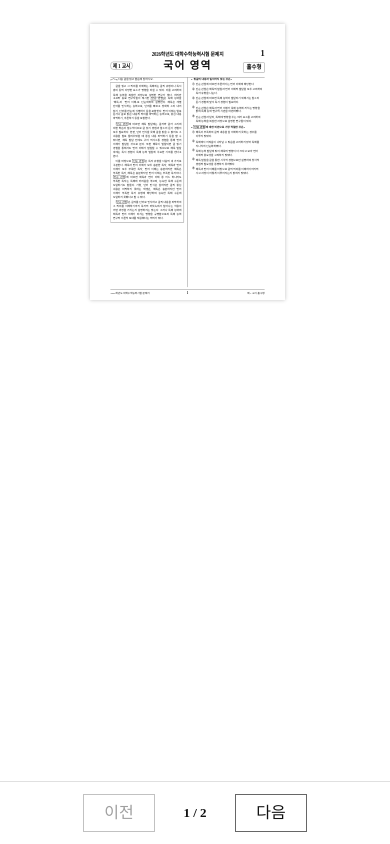
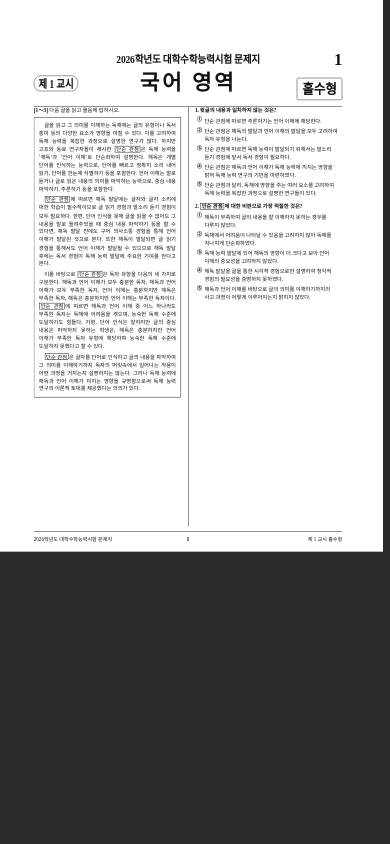
Before and after one commit to giyenim/gemini-test, a React (Vite) app in the folder exam-app/: page / in a window 390 px wide. Built offline with nearby package versions, Linux system fonts and the light colour scheme.

Commit message:
Polish exam viewer chrome and responsive sizing.
Shrink outer margins before scaling the sheet, darken the stage background, drop sheet shadow and page nav, and tighten first-page top padding.

Co-authored-by: Cursor <cursoragent@cursor.com>

```diff
--- a/exam-app/src/App.tsx
+++ b/exam-app/src/App.tsx
@@ -1,6 +1,6 @@
 import { useCallback, useEffect, useRef, useState } from 'react'
 import examData from './data/exam-sample.json'
-import { ExamSheet, getSheetPageCount } from './components/ExamSheet'
+import { ExamSheet } from './components/ExamSheet'
 import { OneByOne } from './components/OneByOne'
 import type { Answers, ChoiceIndex, ExamData, ViewMode } from './types/exam'
 
@@ -11,17 +11,23 @@ export const PAGE_W = 842
 export const PAGE_H = 1191
 
 /** 1 = 화면 가로 100%, 줄이려면 0.9 / 0.8 등으로 조절 (가운데 정렬) */
-const SHEET_ZOOM = 0.5
+const SHEET_ZOOM = 1
+
+/** 바깥 여백(스테이지 패딩) — 폭이 줄면 스케일보다 여백이 먼저 줄어듦 */
+const PAD_MAX = 24
+const PAD_MIN = 0
 
 export default function App() {
   const [viewMode] = useState<ViewMode>('sheet')
   const [answers, setAnswers] = useState<Answers>({})
   const [submitted] = useState(false)
   const [currentIndex, setCurrentIndex] = useState(0)
-  const [pageIndex, setPageIndex] = useState(0)
-  const [scale, setScale] = useState(1)
+  const [pageIndex] = useState(0)
+  const [scale, setScale] = useState(SHEET_ZOOM)
+  const [stagePad, setStagePad] = useState(PAD_MAX)
   const stageRef = useRef<HTMLDivElement>(null)
-  const scaleRef = useRef(1)
+  const scaleRef = useRef(SHEET_ZOOM)
+  const padRef = useRef(PAD_MAX)
 
   const onSelect = useCallback((questionId: number, choice: ChoiceIndex) => {
     if (submitted) return
@@ -34,10 +40,34 @@ export default function App() {
     const update = () => {
       const el = stageRef.current
       if (!el) return
-      const next = (el.clientWidth / PAGE_W) * SHEET_ZOOM
-      if (Math.abs(next - scaleRef.current) < 0.002) return
-      scaleRef.current = next
-      setScale(next)
+
+      const W = el.clientWidth
+      const fit = (pad: number) => (W - pad * 2) / PAGE_W
+
+      let nextPad = PAD_MAX
+      let nextScale = Math.min(SHEET_ZOOM, fit(PAD_MAX))
+
+      // 선호 크기(SHEET_ZOOM)가 max 여백에선 안 들어가면 → 여백부터 축소
+      if (fit(PAD_MAX) < SHEET_ZOOM) {
+        nextPad = Math.max(PAD_MIN, (W - PAGE_W * SHEET_ZOOM) / 2)
+        if (fit(nextPad) >= SHEET_ZOOM) {
+          nextScale = SHEET_ZOOM
+        } else {
+          nextPad = PAD_MIN
+          nextScale = Math.max(0.2, fit(PAD_MIN))
+        }
+      }
+
+      if (
+        Math.abs(nextScale - scaleRef.current) < 0.002 &&
+        Math.abs(nextPad - padRef.current) < 0.5
+      ) {
+        return
+      }
+      scaleRef.current = nextScale
+      padRef.current = nextPad
+      setScale(nextScale)
+      setStagePad(nextPad)
     }
 
     update()
@@ -54,7 +84,10 @@ export default function App() {
     <div className="flex h-full flex-col overflow-hidden">
       {viewMode === 'sheet' ? (
         <div className="flex min-h-0 flex-1 flex-col overflow-hidden" ref={stageRef}>
-          <div className="flex min-h-0 flex-1 items-start justify-center overflow-auto p-6 [scrollbar-gutter:stable]">
+          <div
+            className="flex min-h-0 flex-1 items-start justify-center overflow-auto [scrollbar-gutter:stable]"
+            style={{ padding: stagePad }}
+          >
             <div
               className="relative shrink-0"
               style={{
@@ -80,38 +113,9 @@ export default function App() {
               </div>
             </div>
           </div>
-
-          <nav
-            className="flex shrink-0 items-center justify-center gap-4 border-t border-[#e0e0e0] bg-white px-4 py-3 font-serif"
-            aria-label="페이지 이동"
-          >
-            <button
-              type="button"
-              className="min-w-[72px] border border-[#666] bg-white px-4 py-1.5 text-[13px] font-medium hover:enabled:bg-[#f3f3f3]"
-              disabled={pageIndex <= 0}
-              onClick={() => setPageIndex((i) => Math.max(0, i - 1))}
-            >
-              이전
-            </button>
-            <span className="min-w-12 text-center text-[13px] font-semibold">
-              {pageIndex + 1} / {getSheetPageCount(exam)}
-            </span>
-            <button
-              type="button"
-              className="min-w-[72px] border border-[#666] bg-white px-4 py-1.5 text-[13px] font-medium hover:enabled:bg-[#f3f3f3]"
-              disabled={pageIndex >= getSheetPageCount(exam) - 1}
-              onClick={() =>
-                setPageIndex((i) =>
-                  Math.min(getSheetPageCount(exam) - 1, i + 1),
-                )
-              }
-            >
-              다음
-            </button>
-          </nav>
         </div>
       ) : (
-        <div className="mx-auto min-h-0 w-[720px] flex-1 overflow-auto p-4">
+        <div className="mx-auto min-h-0 w-full max-w-[720px] flex-1 overflow-auto p-4">
           <main>
             <OneByOne
               exam={exam}
--- a/exam-app/src/components/ExamSheet.tsx
+++ b/exam-app/src/components/ExamSheet.tsx
@@ -112,10 +112,10 @@ export function ExamSheet({
 
   return (
     <div
-      className="h-[1191px] w-[842px] overflow-hidden bg-white text-ink shadow-[0_2px_16px_rgba(0,0,0,0.25)]"
+      className="h-[1191px] w-[842px] overflow-hidden bg-white text-ink"
       data-page={page.number}
     >
-      <div className="flex h-full flex-col px-[88px] pt-[110px] pb-[18px]">
+      <div className="flex h-full flex-col px-[88px] pt-[106px] pb-[18px]">
         <SheetHeader
           kind={page.headerKind}
           meta={meta}
--- a/exam-app/src/components/SheetHeaderFirst.tsx
+++ b/exam-app/src/components/SheetHeaderFirst.tsx
@@ -8,7 +8,7 @@ export interface SheetHeaderFirstProps {
 export function SheetHeaderFirst({ meta, pageNumber }: SheetHeaderFirstProps) {
   return (
     // 헤더 전체 박스 — h-[120px] 가 헤더 높이
-    <header className="relative flex h-[120px] shrink-0 flex-col box-border">
+    <header className="relative flex h-[120px] shrink-0 flex-col box-border mt-1">
       {/* ========== 페이지 번호 (예: 1) ==========
           - 위치: top / right 숫자만 바꾸면 됨 (예: top-1 right-2, top-[6px] right-[4px])
           - 크기: text-[36px]
@@ -24,7 +24,7 @@ export function SheetHeaderFirst({ meta, pageNumber }: SheetHeaderFirstProps) {
           - 글자 크기: text-[26px]
           - 홀쭉하게: scale-x-90
       */}
-      <div className="absolute right-0 bottom-5 z-10 inline-flex h-11 origin-right scale-x-90 items-center justify-center whitespace-nowrap rounded border border-line px-3.5 font-serif text-[26px] font-bold leading-none">
+      <div className="absolute right-0 bottom-3.5 z-10 inline-flex h-12 origin-right scale-x-90 items-center justify-center whitespace-nowrap rounded border border-line px-3 font-serif text-[30px] font-bold leading-none">
         {meta.type}
       </div>
 
--- a/exam-app/src/index.css
+++ b/exam-app/src/index.css
@@ -24,7 +24,7 @@ body,
 body {
   font-family: var(--font-serif);
   color: var(--color-ink);
-  background: #fff;
+  background: #2a2a2a;
   -webkit-font-smoothing: antialiased;
 }
 
```
